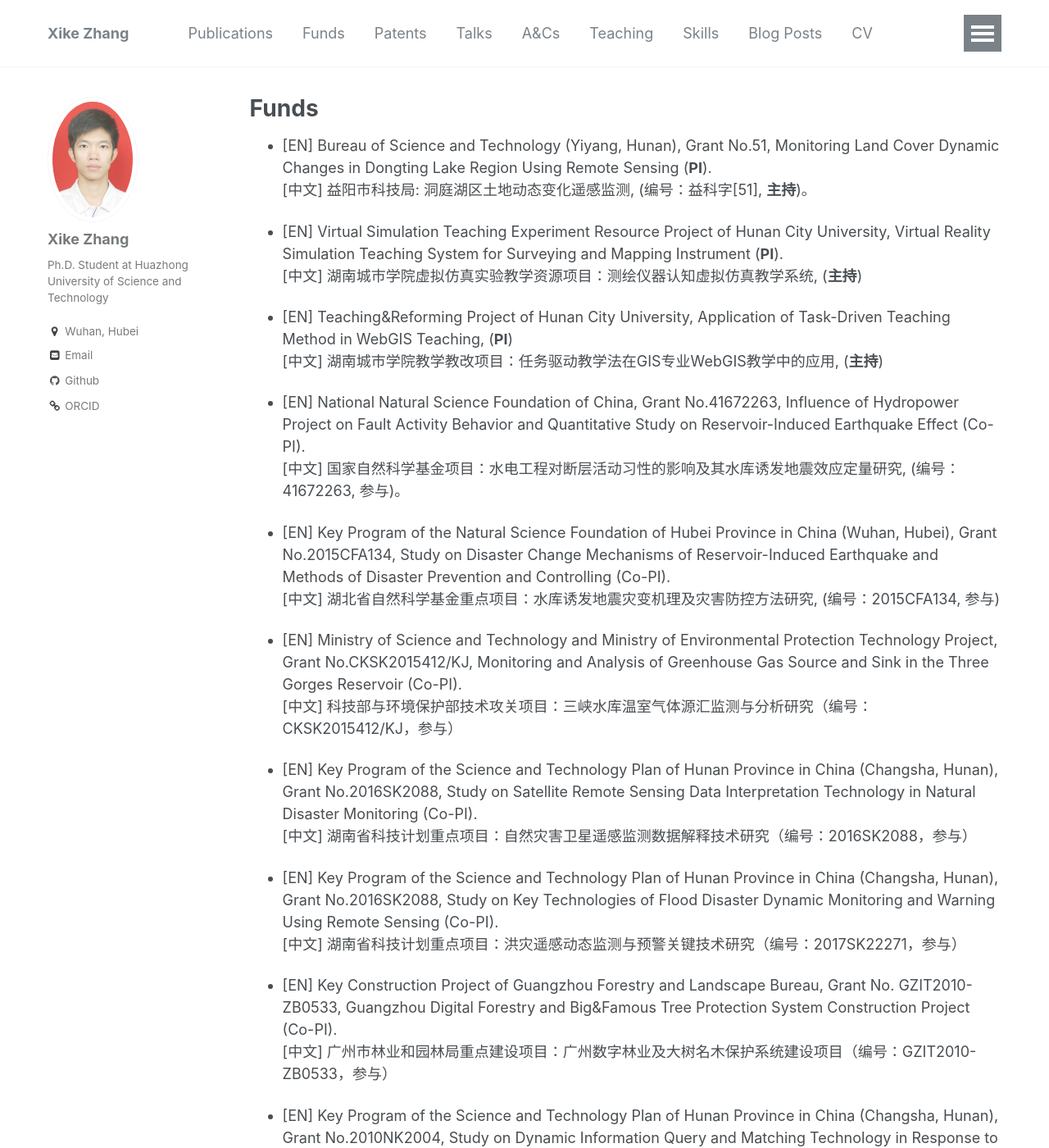
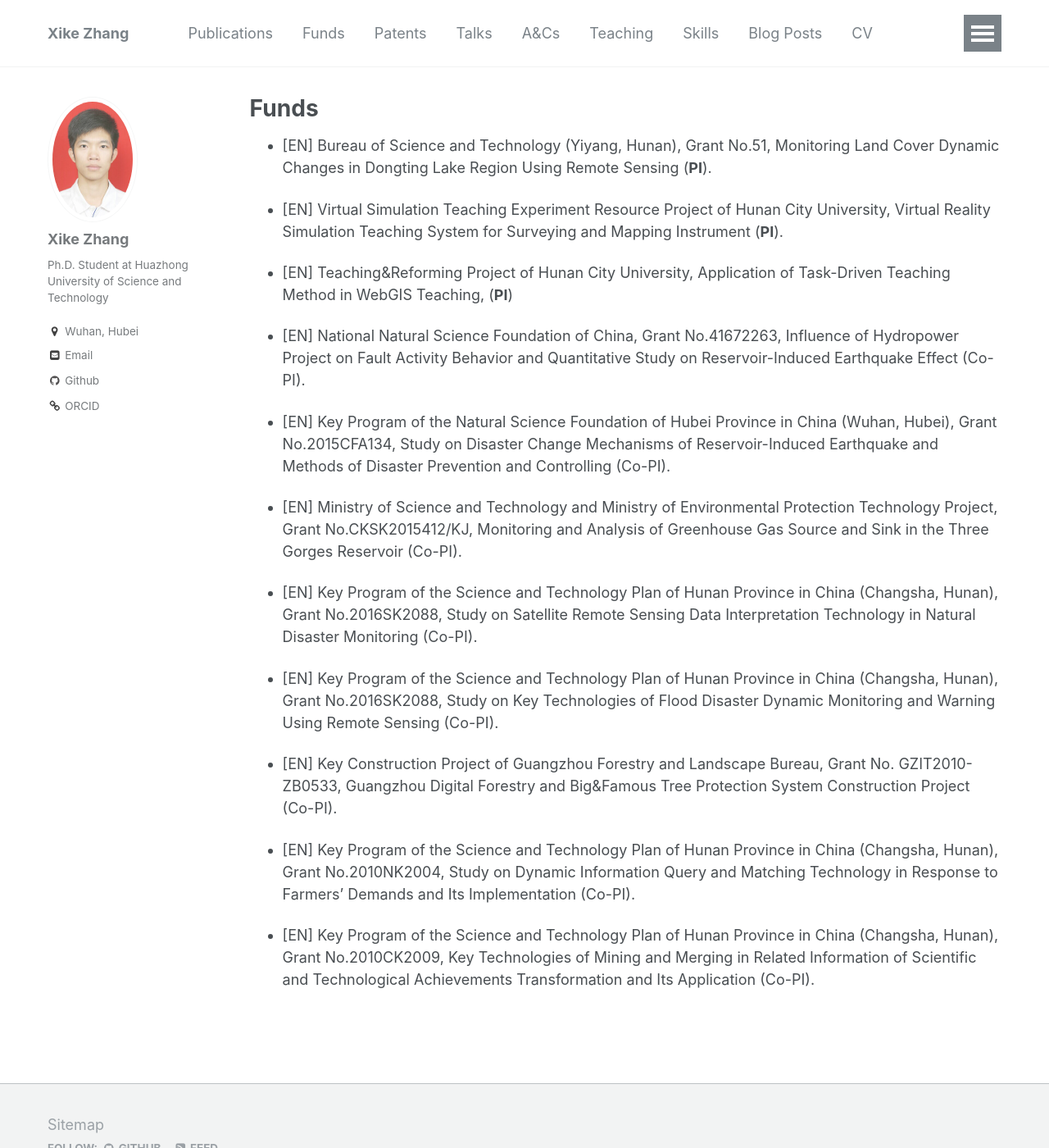
Before and after one commit to kokocheung/XikeZhang.github.io, a Jekyll site: the page built from _pages/funds.md, in a window 1280 px wide and 1400 px high. Shown: the whole window at 82% size. Built offline with Jekyll 4.4.1, drawn with Linux system fonts in a browser that asks for light colours; some of the changed text lies outside the part shown.

Commit message:
Update funds.md

```diff
--- a/_pages/funds.md
+++ b/_pages/funds.md
@@ -6,34 +6,34 @@ author_profile: true
 ---
 
 + [EN] Bureau of Science and Technology (Yiyang, Hunan), Grant No.51, Monitoring Land Cover Dynamic Changes in Dongting Lake Region Using Remote Sensing (<b>PI</b>).<br>
-  [中文] 益阳市科技局: 洞庭湖区土地动态变化遥感监测, (编号：益科字[51], <b>主持</b>)。
+  <!--[中文] 益阳市科技局: 洞庭湖区土地动态变化遥感监测, (编号：益科字[51], <b>主持</b>)。-->
 
 + [EN] Virtual Simulation Teaching Experiment Resource Project of Hunan City University, Virtual Reality Simulation Teaching System for Surveying and Mapping Instrument (<b>PI</b>).<br>
-  [中文] 湖南城市学院虚拟仿真实验教学资源项目：测绘仪器认知虚拟仿真教学系统, (<b>主持</b>)
+   <!--[中文] 湖南城市学院虚拟仿真实验教学资源项目：测绘仪器认知虚拟仿真教学系统, (<b>主持</b>)-->
 
 + [EN] Teaching&Reforming Project of Hunan City University, Application of Task-Driven Teaching Method in WebGIS Teaching, (<b>PI</b>)<br>
-  [中文] 湖南城市学院教学教改项目：任务驱动教学法在GIS专业WebGIS教学中的应用, (<b>主持</b>)
+   <!--[中文] 湖南城市学院教学教改项目：任务驱动教学法在GIS专业WebGIS教学中的应用, (<b>主持</b>)-->
 
 + [EN] National Natural Science Foundation of China, Grant No.41672263, Influence of Hydropower Project on Fault Activity Behavior and Quantitative Study on Reservoir-Induced Earthquake Effect (Co-PI).<br>
-  [中文] 国家自然科学基金项目：水电工程对断层活动习性的影响及其水库诱发地震效应定量研究, (编号：41672263, 参与)。
+   <!--[中文] 国家自然科学基金项目：水电工程对断层活动习性的影响及其水库诱发地震效应定量研究, (编号：41672263, 参与)。-->
 
 + [EN] Key Program of the Natural Science Foundation of Hubei Province in China (Wuhan, Hubei), Grant No.2015CFA134, Study on Disaster Change Mechanisms of Reservoir-Induced Earthquake and Methods of Disaster Prevention and Controlling (Co-PI).<br>
-  [中文] 湖北省自然科学基金重点项目：水库诱发地震灾变机理及灾害防控方法研究, (编号：2015CFA134, 参与)
+   <!--[中文] 湖北省自然科学基金重点项目：水库诱发地震灾变机理及灾害防控方法研究, (编号：2015CFA134, 参与)-->
 
 + [EN] Ministry of Science and Technology and Ministry of Environmental Protection Technology Project, Grant No.CKSK2015412/KJ, Monitoring and Analysis of Greenhouse Gas Source and Sink in the Three Gorges Reservoir (Co-PI). <br>
-  [中文] 科技部与环境保护部技术攻关项目：三峡水库温室气体源汇监测与分析研究（编号：CKSK2015412/KJ，参与）
+   <!--[中文] 科技部与环境保护部技术攻关项目：三峡水库温室气体源汇监测与分析研究（编号：CKSK2015412/KJ，参与）-->
 
 + [EN] Key Program of the Science and Technology Plan of Hunan Province in China (Changsha, Hunan), Grant No.2016SK2088, Study on Satellite Remote Sensing Data Interpretation Technology in Natural Disaster Monitoring (Co-PI).<br>
-  [中文] 湖南省科技计划重点项目：自然灾害卫星遥感监测数据解释技术研究（编号：2016SK2088，参与）
+   <!--[中文] 湖南省科技计划重点项目：自然灾害卫星遥感监测数据解释技术研究（编号：2016SK2088，参与）-->
 
 + [EN] Key Program of the Science and Technology Plan of Hunan Province in China (Changsha, Hunan), Grant No.2016SK2088, Study on Key Technologies of Flood Disaster Dynamic Monitoring and Warning Using Remote Sensing (Co-PI).<br>
-  [中文] 湖南省科技计划重点项目：洪灾遥感动态监测与预警关键技术研究（编号：2017SK22271，参与）
+   <!--[中文] 湖南省科技计划重点项目：洪灾遥感动态监测与预警关键技术研究（编号：2017SK22271，参与）-->
 
 + [EN] Key Construction Project of Guangzhou Forestry and Landscape Bureau, Grant No. GZIT2010-ZB0533, Guangzhou Digital Forestry and Big&Famous Tree Protection System Construction Project (Co-PI).<br>
-  [中文] 广州市林业和园林局重点建设项目：广州数字林业及大树名木保护系统建设项目（编号：GZIT2010-ZB0533，参与）
+   <!--[中文] 广州市林业和园林局重点建设项目：广州数字林业及大树名木保护系统建设项目（编号：GZIT2010-ZB0533，参与）-->
 
 + [EN] Key Program of the Science and Technology Plan of Hunan Province in China (Changsha, Hunan), Grant No.2010NK2004, Study on Dynamic Information Query and Matching Technology in Response to Farmers' Demands and Its Implementation (Co-PI).<br>
-  [中文] 湖南省科技计划重点项目：响应农民诉求的动态信息快速查询与匹配技术研究与实现（编号：2010NK2004，参与）
+   <!--[中文] 湖南省科技计划重点项目：响应农民诉求的动态信息快速查询与匹配技术研究与实现（编号：2010NK2004，参与）-->
 
 + [EN] Key Program of the Science and Technology Plan of Hunan Province in China (Changsha, Hunan), Grant No.2010CK2009, Key Technologies of Mining and Merging in Related Information of Scientific and Technological Achievements Transformation and Its Application (Co-PI).<br>
-  [中文] 湖南省科技计划重点项目：科技成果转化中相关信息挖掘与融合关键技术研究与应用（编号：2010NK2004，参与）
+   <!--[中文] 湖南省科技计划重点项目：科技成果转化中相关信息挖掘与融合关键技术研究与应用（编号：2010NK2004，参与）-->
```
